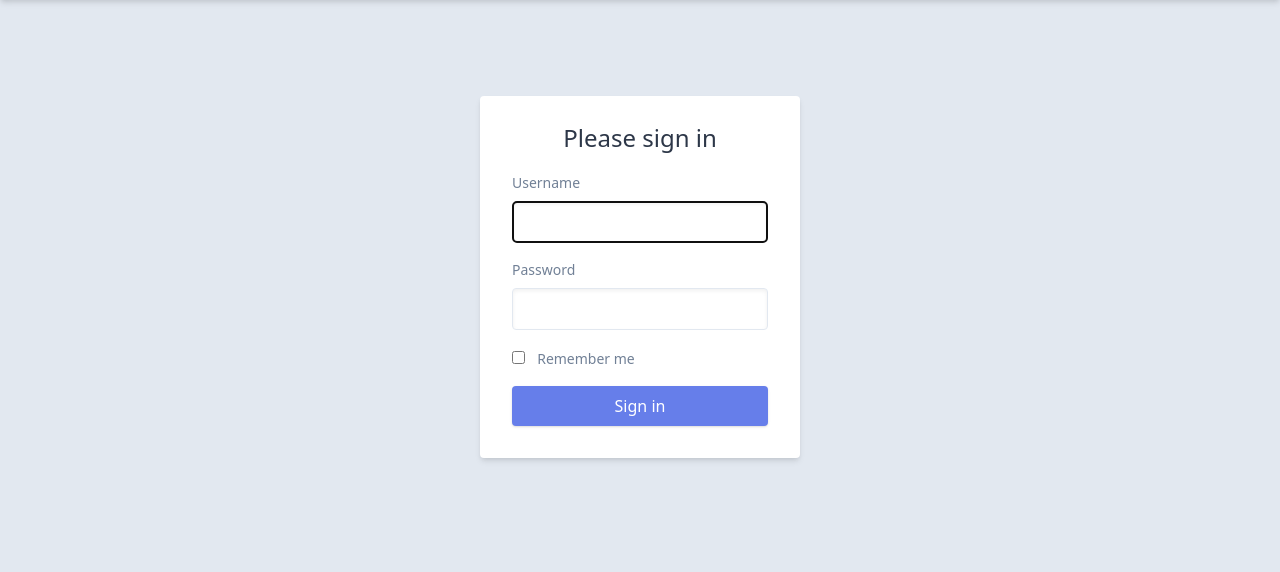
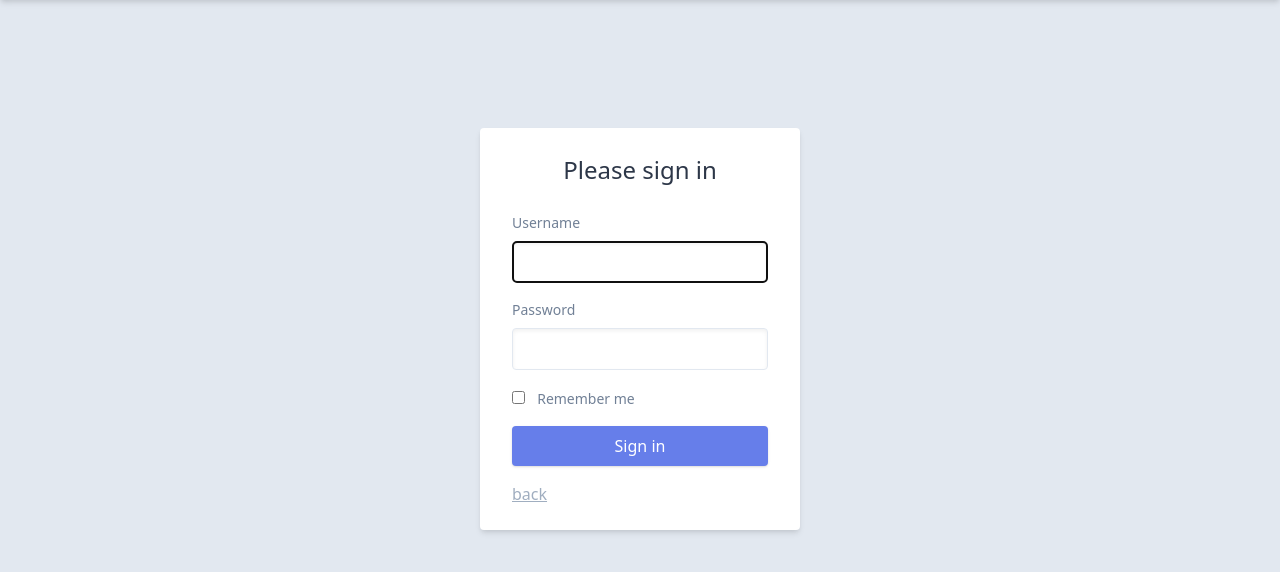
Before and after one commit to kiw808/portfolio, a Symfony app: template templates/security/login.html.twig in a window 1280 px wide. Shown: the part 56-628 px from the top of the page. Run offline with Twig, Linux system fonts and the light colour scheme; the template is opened without the code that fills it, so the values that code supplies are empty; style sheets or scripts are compiled from the project's sources; some libraries are stand-ins or nearby versions.

Commit message:
nav condition

```diff
--- a/templates/base.html.twig
+++ b/templates/base.html.twig
@@ -9,7 +9,10 @@
         {% endblock %}
     </head>
     <body class="bg-gray-300">
-        {% include('includes/header.html.twig') %}
+        {% if app.request.get('_route') != 'app_login' %}
+            {% include('includes/header.html.twig') %}
+        {% endif %}
+
         {% block body %}{% endblock %}
 
         {% block javascripts %}
--- a/templates/home/index.html.twig
+++ b/templates/home/index.html.twig
@@ -3,7 +3,7 @@
 {% block title %}Home{% endblock %}
 
 {% block body %}
-<div class="">
+<div class="container mx-auto px-4">
     <h1 class="text-4xl">Hello There</h1>
 </div>
 {% endblock %}
--- a/templates/security/login.html.twig
+++ b/templates/security/login.html.twig
@@ -3,10 +3,14 @@
 {% block title %}Log in!{% endblock %}
 
 {% block body %}
-<div class="w-full max-w-xs mx-auto mt-24">
-    <form class="bg-white shadow-md rounded px-8 pt-6 pb-8 mb-4" method="post">
+<div class="w-full max-w-xs mx-auto mt-32">
+    <form class="bg-white shadow-md rounded px-8 pt-6 pb-6 mb-4" method="post">
         {% if error %}
-            <div class="alert alert-danger">{{ error.messageKey|trans(error.messageData, 'security') }}</div>
+            <div class="w-full bg-red-100 border border-red-500 rounded p-2 text-sm text-red-500 mb-3">{{ error
+                .messageKey|trans
+                    (error.messageData,
+                    'security')
+                }}</div>
         {% endif %}
 
         {% if app.user %}
@@ -20,7 +24,7 @@
         {% endif %}
 
         <div class="w-full flex justify-center">
-            <h1 class="text-2xl text-gray-800 mb-4">Please sign in</h1>
+            <h1 class="text-2xl text-gray-800 mb-6">Please sign in</h1>
         </div>
         <div class="mb-4">
             <label class="block text-gray-600 text-sm mb-2" for="inputUsername">Username</label>
@@ -59,6 +63,9 @@
                 focus:shadow-outline w-full" type="submit">
             Sign in
         </button>
+        <div class="flex justify-start mt-4">
+            <a class="text-gray-500 hover:text-gray-600 underline" href="{{ path('home') }}">back</a>
+        </div>
     </form>
 </div>
 {% endblock %}
```
